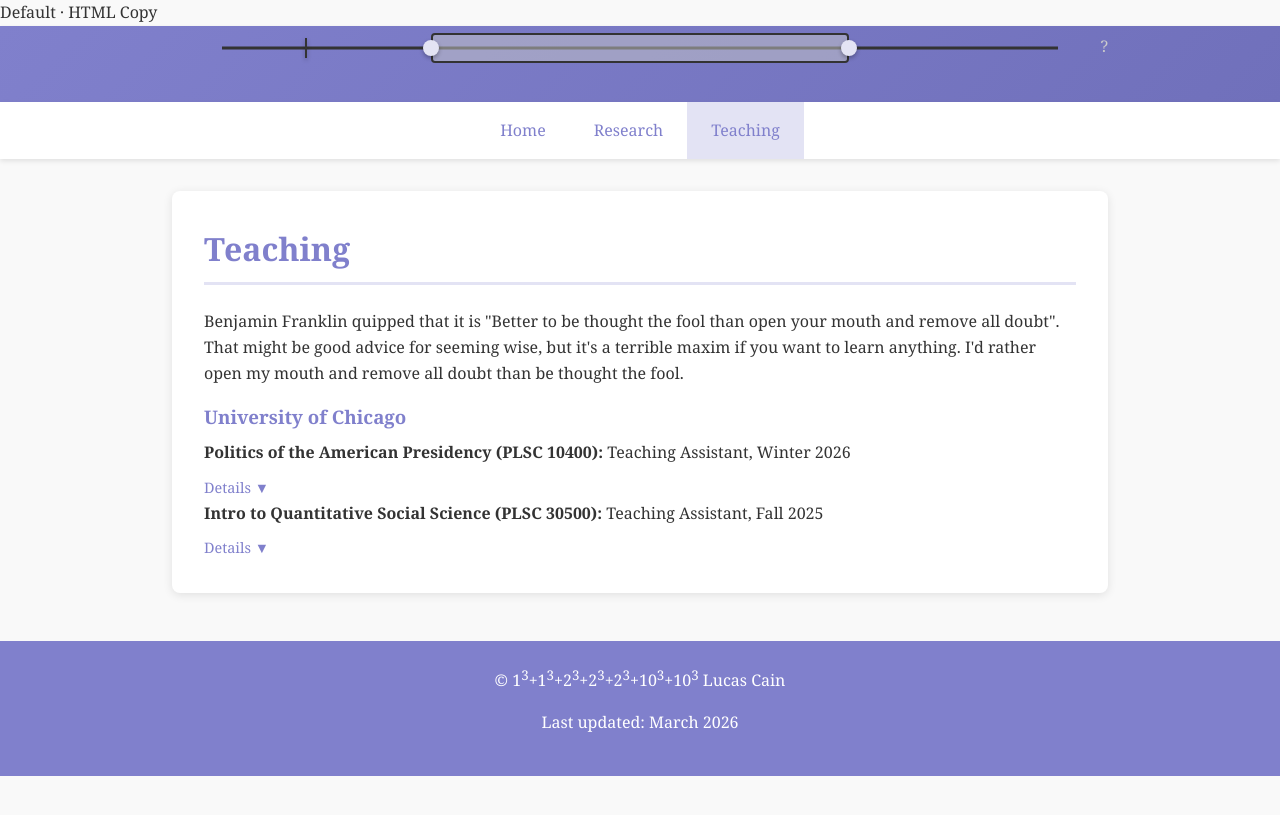
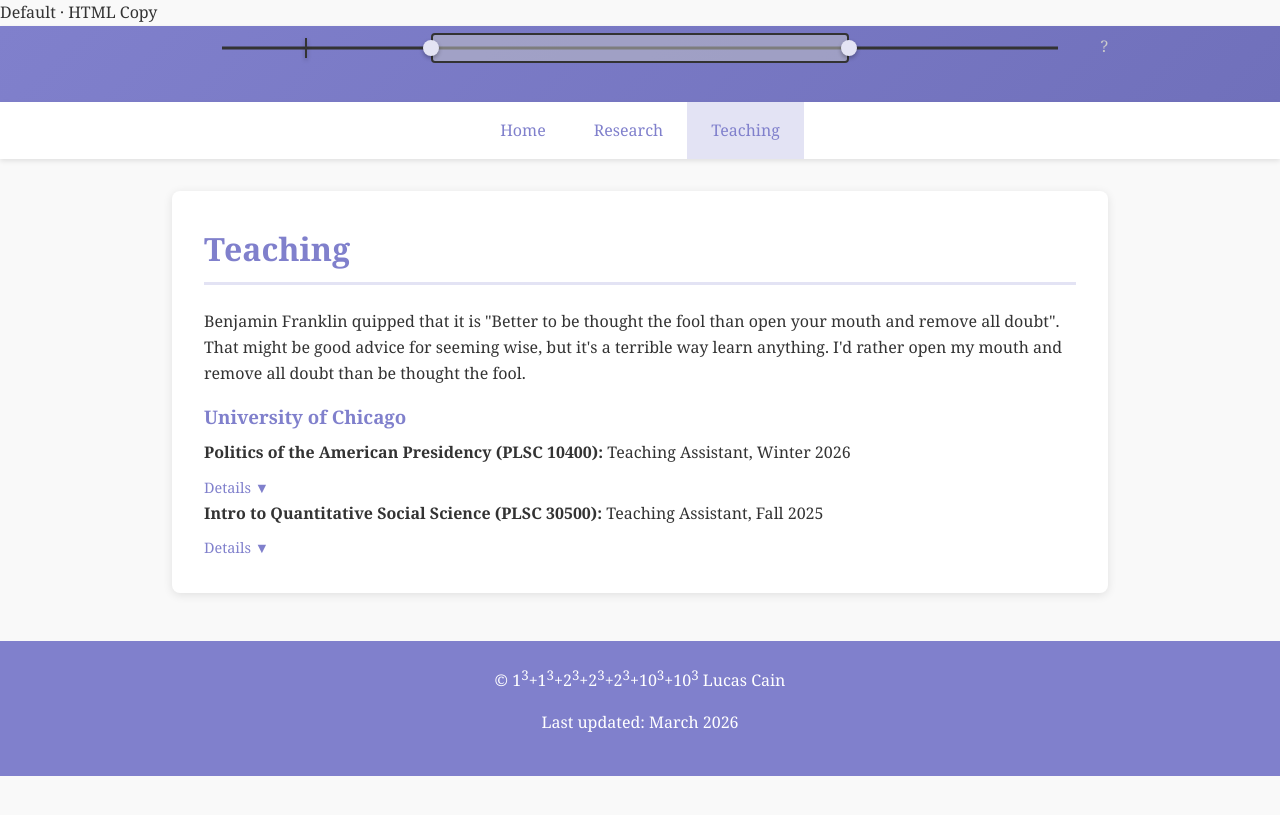
Before and after one commit to L-Cain/L-Cain.github.io, a Jekyll site: the page built from teaching.md, in a window 1280 px wide. Shown: the top 815 px of the page. Built offline with Jekyll 4.4.1, drawn with Linux system fonts in a browser that asks for light colours; our own code applies the rules of GitHub Pages for plain Markdown files.

Commit message:
Update teaching.md

```diff
--- a/teaching.md
+++ b/teaching.md
@@ -1,6 +1,6 @@
 <section>
   <h2>Teaching</h2>
-  <p>Benjamin Franklin quipped that it is "Better to be thought the fool than open your mouth and remove all doubt". That might be good advice for seeming wise, but it's a terrible maxim if you want to learn anything. I'd rather open my mouth and remove all doubt than be thought the fool. </p>
+  <p>Benjamin Franklin quipped that it is "Better to be thought the fool than open your mouth and remove all doubt". That might be good advice for seeming wise, but it's a terrible way learn anything. I'd rather open my mouth and remove all doubt than be thought the fool. </p>
   <h3>University of Chicago</h3>
   <ul>
       <strong>Politics of the American Presidency (PLSC 10400): </strong> Teaching Assistant, Winter 2026 <br>
```
